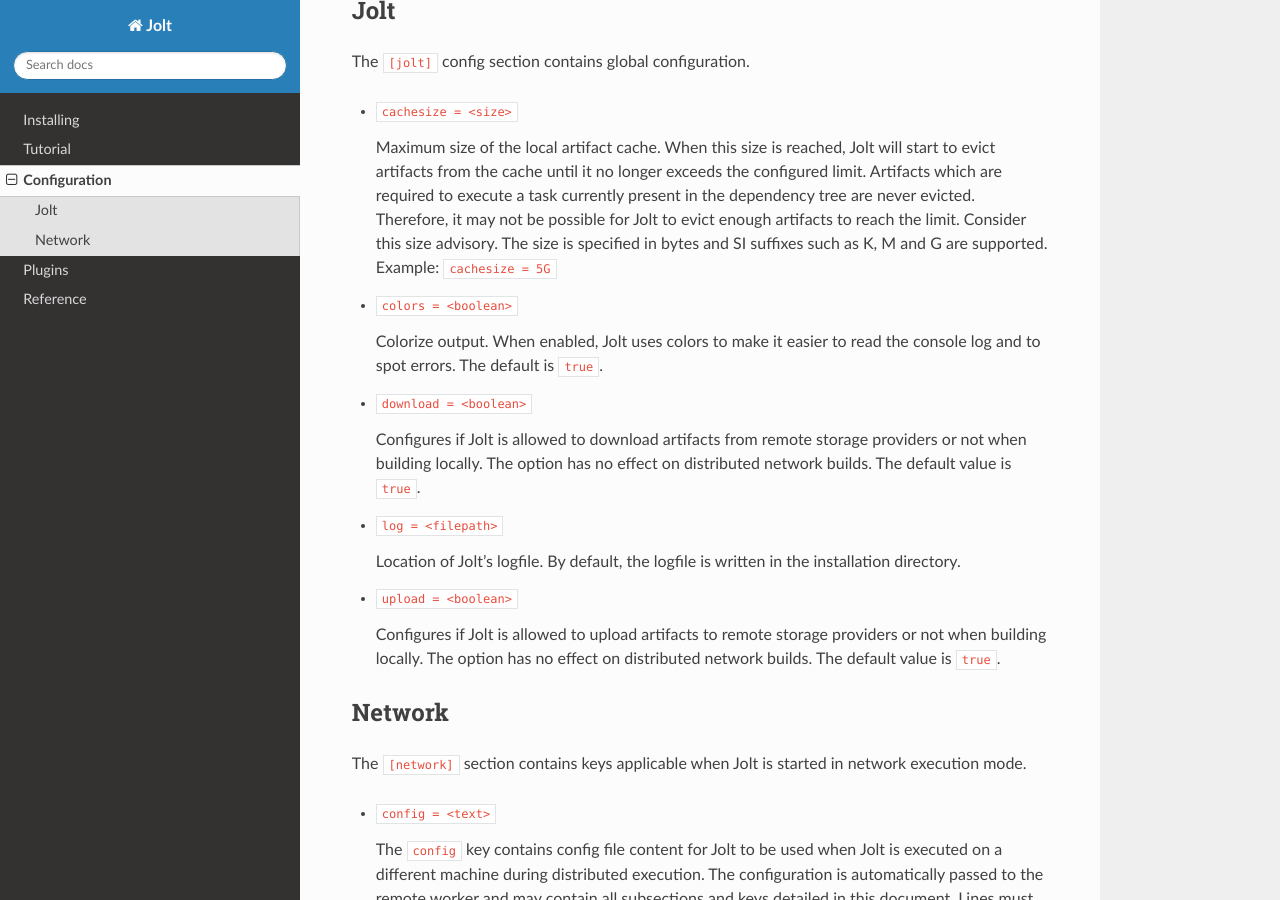
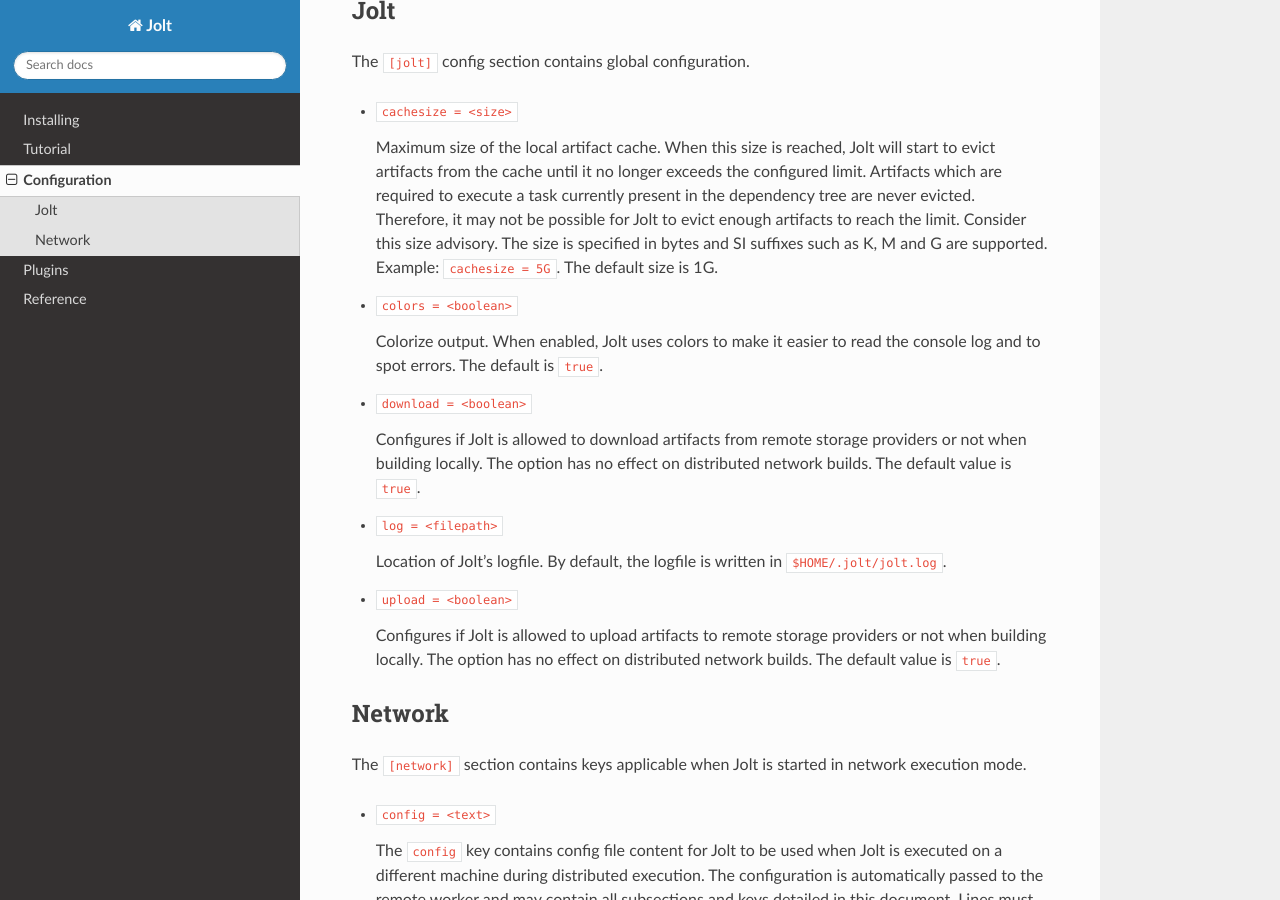
Before and after one commit to srand/jolt, a Sphinx documentation site: the page built from docs/configuration.rst, in a window 1280 px wide and 900 px high, scrolled down 346 px. Built offline with Sphinx 7.4.7 and the Read the Docs theme 2.0.0, drawn with Linux system fonts in a browser that asks for light colours.

Commit message:
docs: fix error in configuration docs
Signed-off-by: Robert Andersson <rbrt.andersson@outlook.com>

```diff
--- a/docs/configuration.rst
+++ b/docs/configuration.rst
@@ -25,7 +25,8 @@
   present in the dependency tree are never evicted. Therefore, it may not be
   possible for Jolt to evict enough artifacts to reach the limit. Consider
   this size advisory. The size is specified in bytes and SI suffixes such as
-  K, M and G are supported. Example: ``cachesize = 5G``
+  K, M and G are supported. Example: ``cachesize = 5G``. The default size is
+  1G.
 
 * ``colors = <boolean>``
 
@@ -40,8 +41,8 @@
 
 * ``log = <filepath>``
 
-  Location of Jolt's logfile. By default, the logfile is written in the
-  installation directory.
+  Location of Jolt's logfile. By default, the logfile is written in
+  ``$HOME/.jolt/jolt.log``.
 
 * ``upload = <boolean>``
 
```
